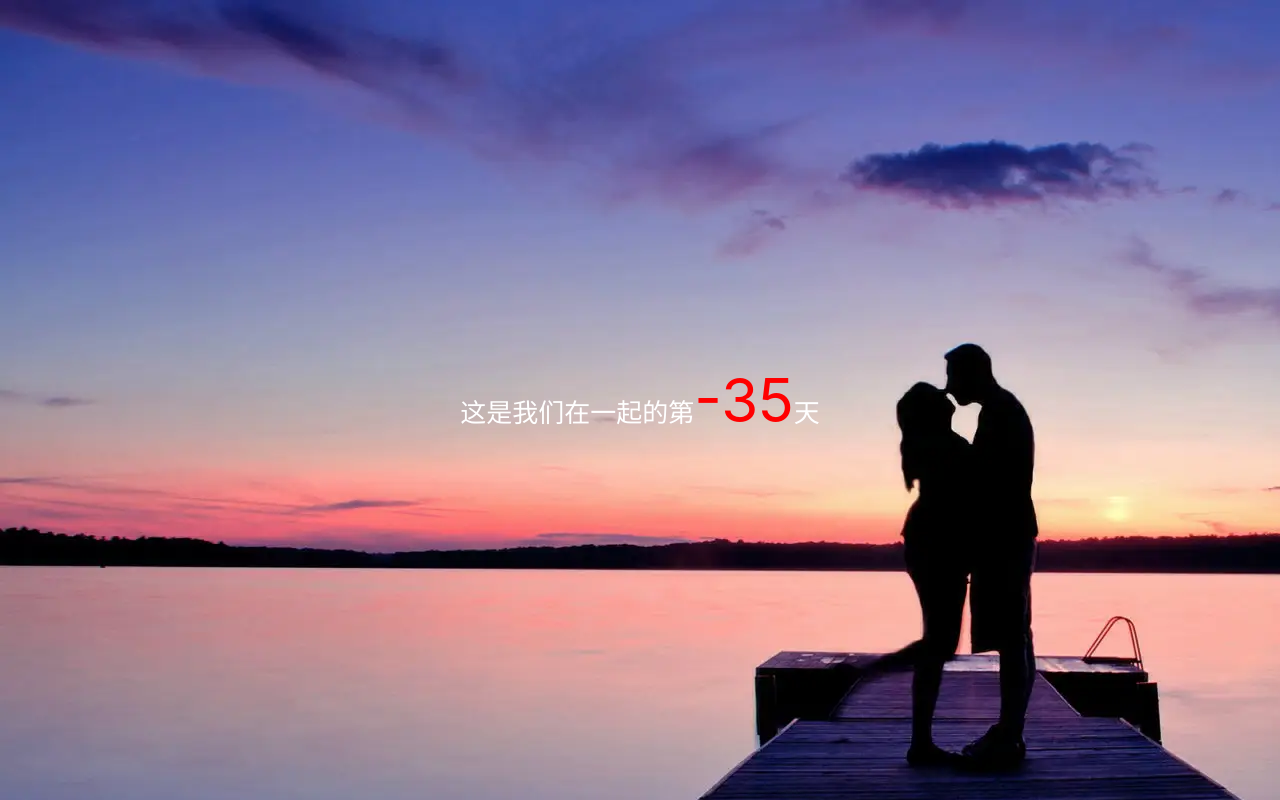
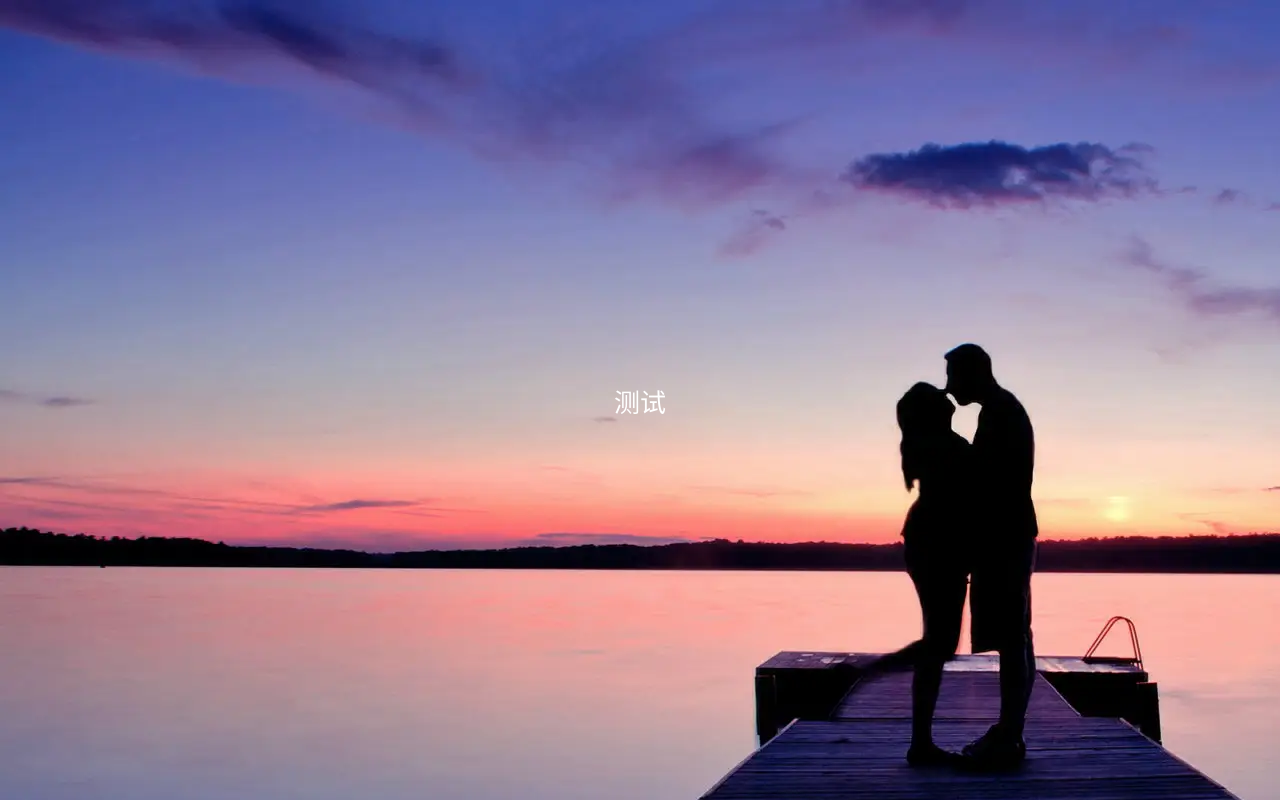
Before and after one commit to kukuhaoge/vercelApp, a React (Vite) app: page / in a window 1280 px wide. Built offline with nearby package versions, Linux system fonts and the light colour scheme.

Commit message:
fix: 测试

```diff
--- a/src/App.tsx
+++ b/src/App.tsx
@@ -1,18 +1,12 @@
 import React from "react";
-import moment from "moment";
 
 import "./App.css";
 
 const App: React.FC = () => {
-  const day = moment().diff("2022-06-22", "days");
-
   return (
     <div className="App">
       <header className="App-header">
-        <p>
-          这是我们在一起的第
-          <span style={{ color: "red", fontSize: "60px" }}>{day}</span>天
-        </p>
+        <p>测试</p>
       </header>
     </div>
   );
```
